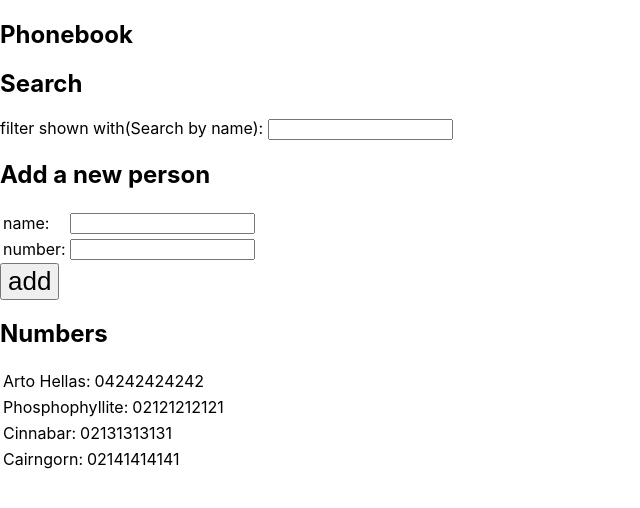
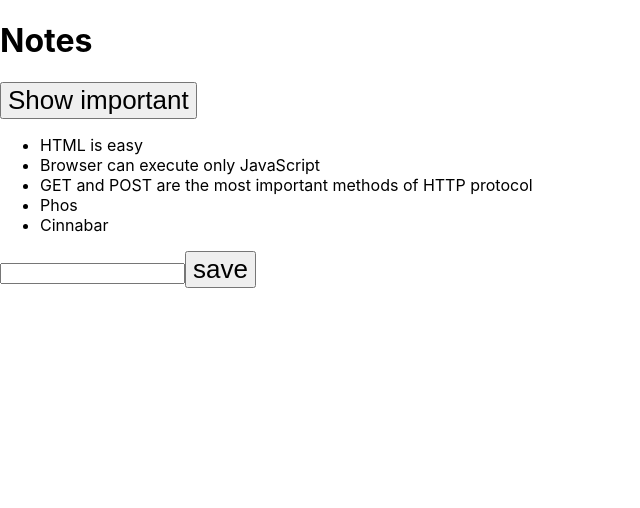
Before and after one commit to HrHrM/Fullstack-Open-2021, a React (Vite) app in the folder FullStack-Open-2021-Course/: page / in a window 1280 px wide. Shown: the top 508 px of the page, without its empty margins (0-640 px from the left). Built offline with nearby package versions, Linux system fonts and the light colour scheme; data requests are answered from the project's data file.

Commit message:
Updated notes

```diff
--- a/FullStack-Open-2021-Course/db.json
+++ b/FullStack-Open-2021-Course/db.json
@@ -1,25 +1,25 @@
 {
   "persons": [
     {
-      "id":     1,
-      "name":   "Arto Hellas",
+      "id": 1,
+      "name": "Arto Hellas",
       "number": "04242424242"
     },
     {
-      "id":     2,
-      "name":   "Phosphophyllite",
+      "id": 2,
+      "name": "Phosphophyllite",
       "number": "02121212121"
-     },
-     {
-      "id":     3,
-      "name":   "Cinnabar",
+    },
+    {
+      "id": 3,
+      "name": "Cinnabar",
       "number": "02131313131"
-     },
-     {
-      "id":     4,
-      "name":   "Cairngorn",
+    },
+    {
+      "id": 4,
+      "name": "Cairngorn",
       "number": "02141414141"
-     }
+    }
   ],
   "notes": [
     {
@@ -39,6 +39,18 @@
       "content": "GET and POST are the most important methods of HTTP protocol",
       "date": "2019-05-30T19:20:14.298Z",
       "important": true
+    },
+    {
+      "content": "Phos",
+      "date": "2021-12-22T20:58:24.156Z",
+      "important": true,
+      "id": 4
+    },
+    {
+      "content": "Cinnabar",
+      "date": "2021-12-22T20:58:31.868Z",
+      "important": false,
+      "id": 5
     }
   ]
 }
--- a/FullStack-Open-2021-Course/src/App.jsx
+++ b/FullStack-Open-2021-Course/src/App.jsx
@@ -9,162 +9,168 @@ import PersonForm          from './Components/PersonForm'
 import Numbers             from './Components/Numbers'
 import axios               from 'axios'
 
+// const App = () => {
+
+//   const [ persons, setPersons ]       = useState([])
+//   const [ newName, setNewName ]       = useState('')
+//   const [ newNumber, setNewNumber  ]  = useState('')
+//   const [ searchName, setSearchName ] = useState('')
+
+//   useEffect(() =>{
+//     console.log('Effect taking place')
+//     axios
+//     .get('http://localhost:3001/persons')
+//     .then(response => {
+//       console.log('promise fulfilled')
+//       setPersons(response.data)
+//     })
+//   }, [])
+//   console.log('render', persons.length, 'persons')
+
+//   const repeat = (name, number) =>{
+
+//     let igual = false
+
+//     persons.forEach(e => {
+//       if (e.name === name || e.number === number || name.length === 0 || number.length === 0 ) {
+//         igual = true
+//       }
+//     })
+
+//     return igual
+//   }
+
+//   const addPerson = (event) => {
+
+//     event.preventDefault()
+
+//     const newPerson = {
+//       id:     persons.length + 1,
+//       name:   newName,
+//       number: newNumber,
+//     }
+
+//     const igual = repeat(newPerson.name, newPerson.number)
+
+//       if(!igual) {
+//         setPersons(persons => [...persons, newPerson])
+//         console.log(newPerson)
+
+//       }else{
+//         window.alert('There is a problem with the registration, either the name/number already exists or one of them is empty')
+
+//       }
+
+//       setNewName('')
+//       setNewNumber('')
+//   }
+
+//   return (
+//     <div>
+//       <Title text = {'Phonebook'} />
+//       <Title text = {'Search'} />
+//       <div>
+//         <Filter searchName = {searchName} setSearchName = {setSearchName} persons = {persons} />
+//       </div>
+//       <Title text = {'Add a new person'} />
+//       <div>
+//         <PersonForm addPerson    = {addPerson}
+//                     newName      = {newName}
+//                     setNewName   = {setNewName}
+//                     newNumber    = {newNumber}
+//                     setNewNumber = {setNewNumber} />
+//       </div>
+//       <Title text = {'Numbers'} />
+//       <div>
+//         <Numbers persons={persons} />
+//       </div>
+//     </div>
+//   )
+// }
+
+// export default App
+
+
+
+//---------------------Notes----------------------
+
 const App = () => {
 
-  const [ persons, setPersons ]       = useState([])
-  const [ newName, setNewName ]       = useState('')
-  const [ newNumber, setNewNumber  ]  = useState('')
-  const [ searchName, setSearchName ] = useState('')
+  const [ notes, setNotes ]     = useState([])
+  const [ newNote, setNewNote ] = useState('')
+  const [ showAll, setShowAll ] = useState([])
 
-  useEffect(() =>{
+  useEffect(() => {
     console.log('Effect taking place')
     axios
-    .get('http://localhost:3001/persons')
+    .get('http://localhost:3001/notes')
     .then(response => {
       console.log('promise fulfilled')
-      setPersons(response.data)
+      setNotes(response.data)
     })
   }, [])
-  console.log('render', persons.length, 'persons')
+  console.log('render', notes.length, 'notes')
 
-  const repeat = (name, number) =>{
+  const addNote = (event) => {
+    event.preventDefault()
 
-    let igual = false
+    console.log('Button Clicked', event.target)
+    const noteObject = {
+      content:   newNote,
+      date:      new Date(),
+      important: Math.random() < 0.5,
+    }
 
-    persons.forEach(e => {
-      if (e.name === name || e.number === number || name.length === 0 || number.length === 0 ) {
-        igual = true
-      }
+    axios
+    .post('http://localhost:3001/notes', noteObject)
+    .then(response => {
+      console.log(response)
+      setNotes(notes.concat(response.data))
+      setNewNote('')
     })
 
-    return igual
+
   }
 
-  const addPerson = (event) => {
-
-    event.preventDefault()
-
-    const newPerson = {
-      id:     persons.length + 1,
-      name:   newName,
-      number: newNumber,
-    }
-
-    const igual = repeat(newPerson.name, newPerson.number)
-
-      if(!igual) {
-        setPersons(persons => [...persons, newPerson])
-        console.log(newPerson)
-
-      }else{
-        window.alert('There is a problem with the registration, either the name/number already exists or one of them is empty')
-
-      }
-
-      setNewName('')
-      setNewNumber('')
+  const handleNoteChange = (event) => {
+    console.log(event.target.value)
+    setNewNote(event.target.value)
+  }
+  const handleShowChange = () => {
+    setShowAll(!showAll)
   }
 
-  return (
+  const notesShow = showAll ? notes : notes.filter(note => note.important === true)
+  const notesShowMap = notesShow.map(e => {
+      return(
+        <Notes key={e.id} note = {e} />
+      )
+  })
+
+  return(
     <div>
-      <Title text = {'Phonebook'} />
-      <Title text = {'Search'} />
+      <h1> Notes </h1>
       <div>
-        <Filter searchName = {searchName} setSearchName = {setSearchName} persons = {persons} />
+        <button onClick={handleShowChange}>
+          Show {showAll ? 'important' : 'all' }
+        </button>
       </div>
-      <Title text = {'Add a new person'} />
-      <div>
-        <PersonForm addPerson    = {addPerson}
-                    newName      = {newName}
-                    setNewName   = {setNewName}
-                    newNumber    = {newNumber}
-                    setNewNumber = {setNewNumber} />
-      </div>
-      <Title text = {'Numbers'} />
-      <div>
-        <Numbers persons={persons} />
-      </div>
+      <ul>
+        {notesShowMap}
+      </ul>
+      <form onSubmit={addNote} >
+        <input value    = {newNote}
+               onChange = {handleNoteChange} />
+        <button type='submit' >
+          save
+        </button>
+      </form>
     </div>
   )
 }
 
 export default App
 
-
-
-//---------------------Notes----------------------
-
-// const App = () => {
-
-//   const [ notes, setNotes ]     = useState([])
-//   const [ newNote, setNewNote ] = useState('')
-//   const [ showAll, setShowAll ] = useState([])
-
-//   useEffect(() => {
-//     console.log('Effect taking place')
-//     axios
-//     .get('http://localhost:3001/notes')
-//     .then(response => {
-//       console.log('promise fulfilled')
-//       setNotes(response.data)
-//     })
-//   }, [])
-//   console.log('render', notes.length, 'notes')
-
-//   const addNote = (event) => {
-//     event.preventDefault()
-
-//     console.log('Button Clicked', event.target)
-//     const noteObject = {
-//       id:        notes.length + 1,
-//       content:   newNote,
-//       date:      new Date(),
-//       important: Math.random() < 0.5,
-//     }
-//     console.log(noteObject)
-//     setNotes(notes.concat(noteObject))
-//     setNewNote('')
-//   }
-
-//   const handleNoteChange = (event) => {
-//     console.log(event.target.value)
-//     setNewNote(event.target.value)
-//   }
-//   const handleShowChange = () => {
-//     setShowAll(!showAll)
-//   }
-
-//   const notesShow = showAll ? notes : notes.filter(note => note.important === true)
-//   const notesShowMap = notesShow.map(e => {
-//       return(
-//         <Notes key={e.id} note = {e} />
-//       )
-//   })
-
-//   return(
-//     <div>
-//       <h1> Notes </h1>
-//       <div>
-//         <button onClick={handleShowChange}>
-//           Show {showAll ? 'important' : 'all' }
-//         </button>
-//       </div>
-//       <ul>
-//         {notesShowMap}
-//       </ul>
-//       <form onSubmit={addNote} >
-//         <input value    = {newNote}
-//                onChange = {handleNoteChange} />
-//         <button type='submit' >
-//           save
-//         </button>
-//       </form>
-//     </div>
-//   )
-// }
-
-// export default App
-
-// const Notes = ({ note }) => {
-//   return <li> {note.content} </li>
-// }
+const Notes = ({ note }) => {
+  return <li> {note.content} </li>
+}
```
